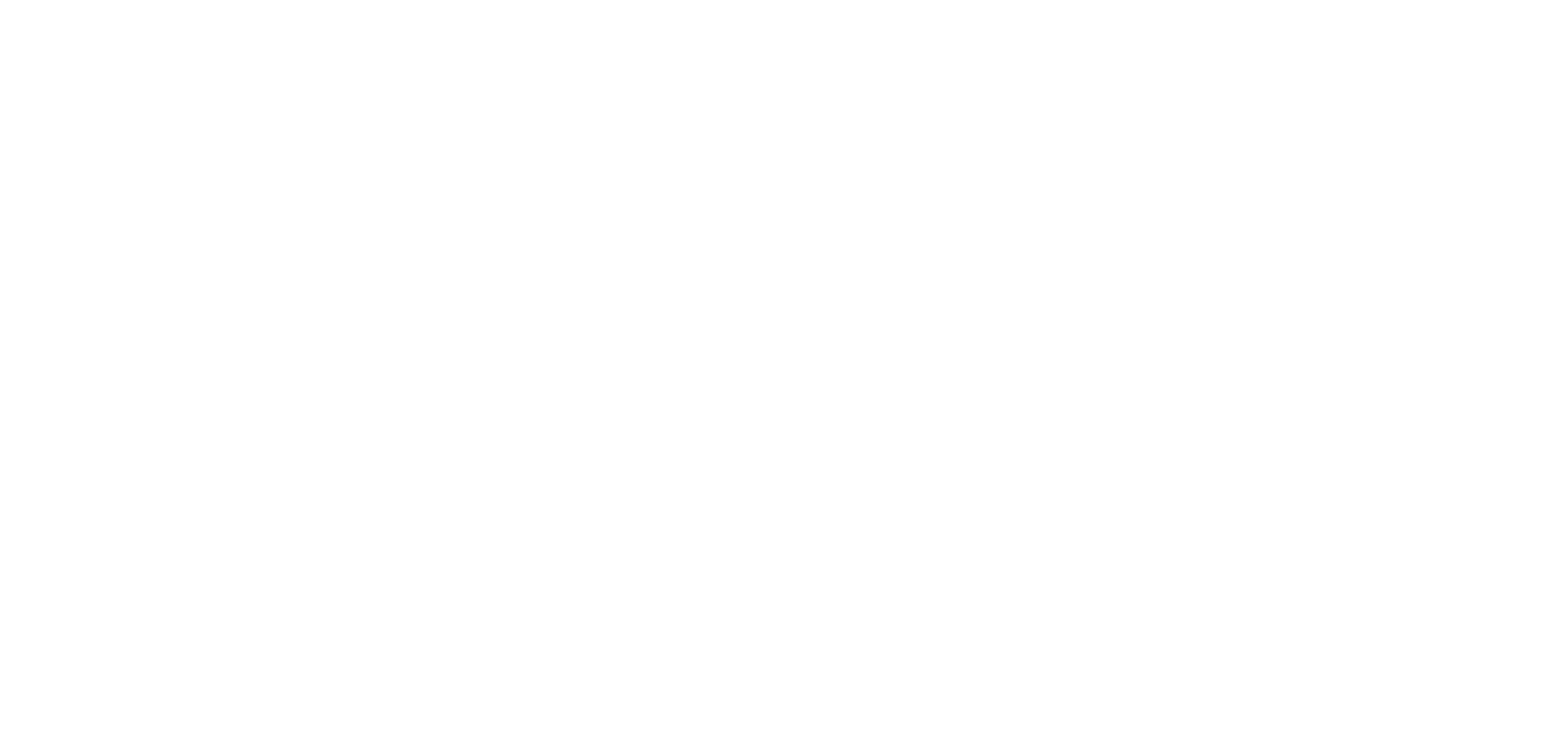
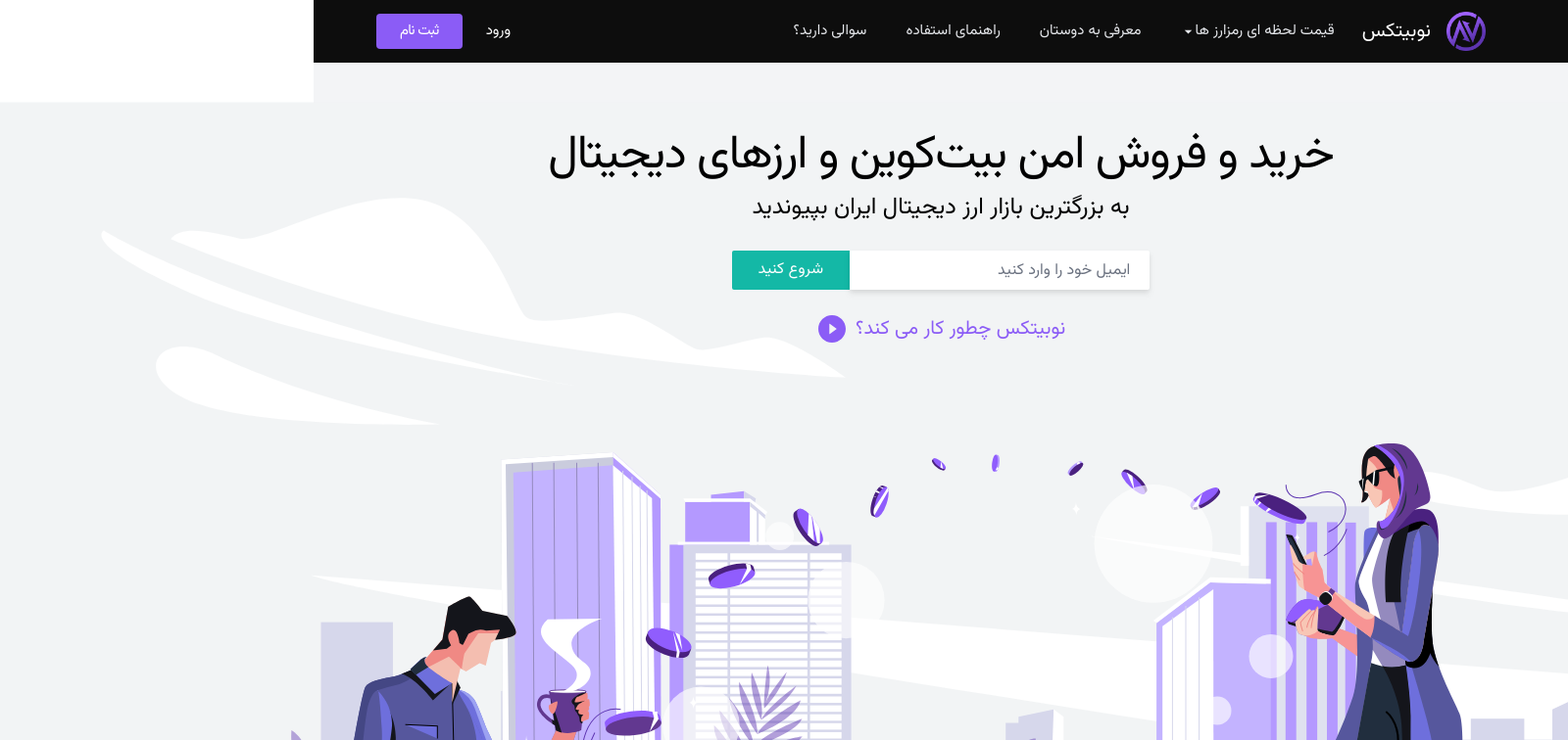
Before and after one commit to MHPourhasani/nobitex-clone-react, a React (Create React App) app: page / in a window 1280 px wide. Shown: the top 756 px of the page at 98% size, 1600 px wide, since content can reach past the window. Built offline with nearby package versions, Linux system fonts and the light colour scheme.

Commit message:
create app title and description - add email input - add bg image

```diff
--- a/src/App.js
+++ b/src/App.js
@@ -1,5 +1,14 @@
+import { BrowserRouter, Routes, Route } from 'react-router-dom';
+import HomePage from './pages/HomePage';
+
 function App() {
-	return <div className=''></div>;
+	return (
+		<BrowserRouter>
+			<Routes>
+				<Route path='/' element={<HomePage />} />
+			</Routes>
+		</BrowserRouter>
+	);
 }
 
 export default App;
--- /dev/null
+++ b/src/pages/HomePage.jsx
@@ -0,0 +1,61 @@
+import { Link } from 'react-router-dom';
+import Layout from '../Layout/Layout';
+
+// images
+import bg1image from '../assets/images/bg-img-1.svg';
+
+// icons
+import { AiFillPlayCircle } from 'react-icons/ai';
+
+const HomePage = () => {
+	return (
+		<Layout>
+			<main className='flex w-full flex-col items-center justify-center bg-gray-100 py-10 font-vazirmatn md:py-16'>
+				{/* title and description span */}
+				<span className='z-30 text-center md:my-2'>
+					<p className='text-2xl font-medium sm:tracking-tight md:text-3xl xl:text-5xl xl:font-normal'>
+						خرید و فروش امن بیت‌کوین و ارزهای دیجیتال
+					</p>
+					<p className='my-1.5 md:text-xl xl:my-3 xl:text-2xl'>
+						به بزرگترین بازار ارز دیجیتال ایران بپیوندید
+					</p>
+				</span>
+
+				{/* email input section */}
+				<section className='z-20 flex w-full flex-col items-center justify-center md:w-5/12 md:flex-row lg:w-4/12'>
+					<input
+						type='text'
+						placeholder='ایمیل خود را وارد کنید'
+						className='my-2 h-10 w-11/12 rounded-sm bg-white px-5 text-gray-600 outline-none drop-shadow-sm placeholder:text-gray-500 sm:w-8/12 sm:rounded-r-sm sm:rounded-l-none sm:drop-shadow-md xl:w-10/12'
+					/>
+					<Link
+						to='/signup'
+						className='flex h-10 w-11/12 items-center justify-center rounded-sm bg-teal-500 text-white sm:w-8/12 sm:rounded-l-sm sm:rounded-r-none md:w-4/12'>
+						<span className='md:hidden'>همین حالا شروع کنید</span>
+						<span className='md:block'>شروع کنید</span>
+					</Link>
+				</section>
+
+				{/* how to work nobitex link */}
+				<a
+					href='https://www.aparat.com/nobitex/'
+					className='z-10 my-4 flex items-center text-violet-500'>
+					<p className='hover:border-b-[1px] hover:border-violet-400 xl:text-xl'>
+						نوبیتکس چطور کار می کند؟
+					</p>
+					<AiFillPlayCircle className='mr-2 h-auto w-6 xl:w-8' />
+				</a>
+
+				{/* bg image */}
+				<img
+					src={bg1image}
+					alt='bg image 1'
+					aria-hidden
+					className='z-0 h-auto w-full scale-150 sm:-translate-y-24 sm:scale-75 md:scale-100 lg:scale-90 xl:scale-150'
+				/>
+			</main>
+		</Layout>
+	);
+};
+
+export default HomePage;
```
Also changed, not shown: src/assets/images/bg-img-1.svg (added).
